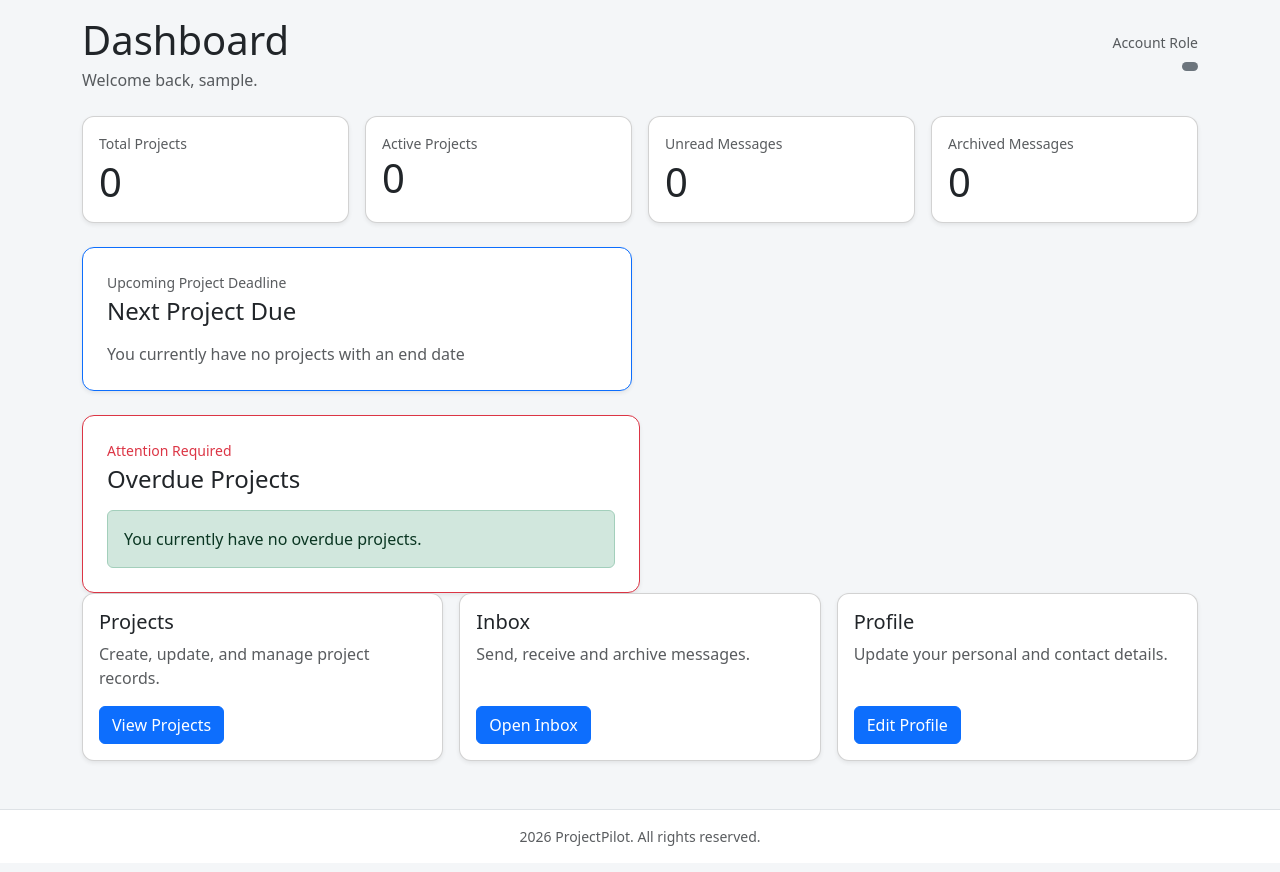
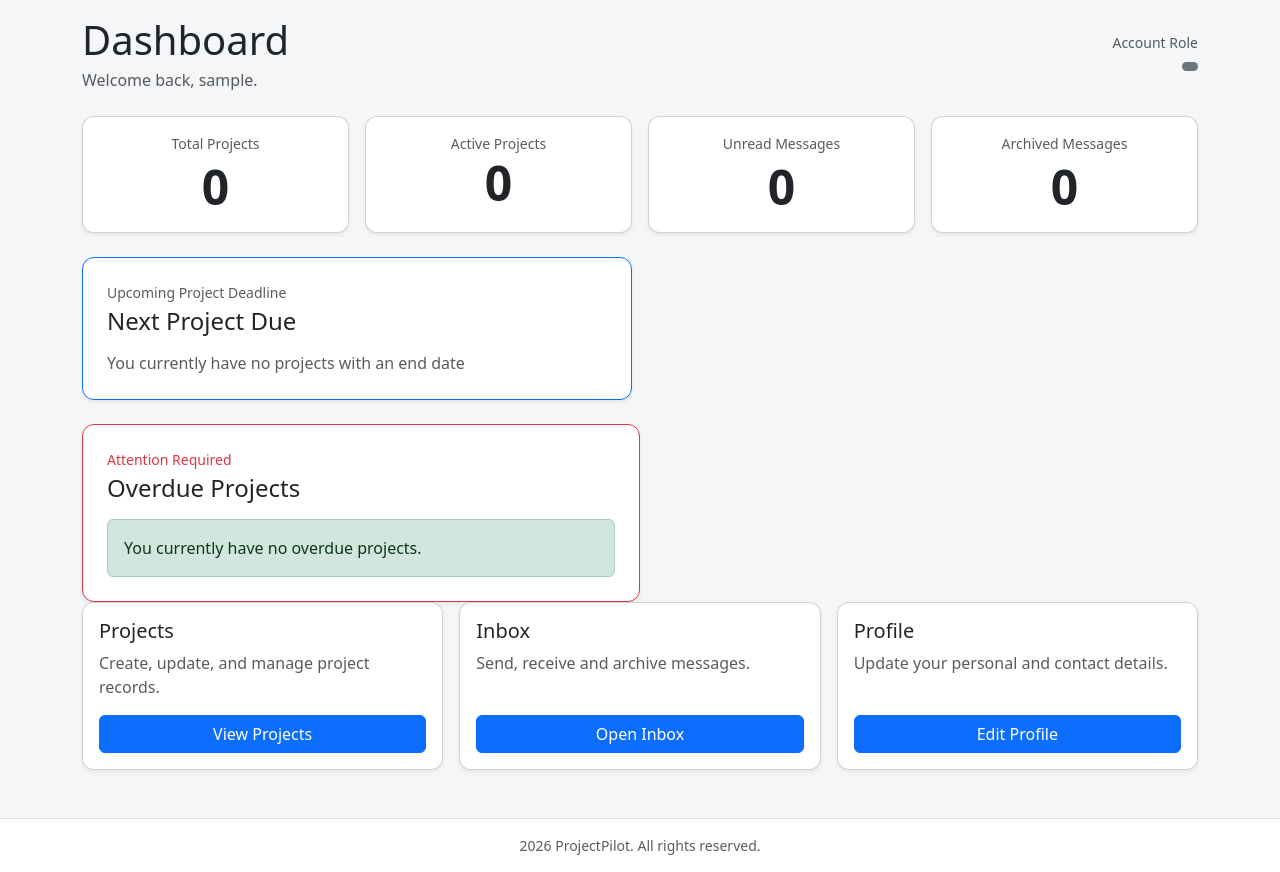
Before and after one commit to ScriptusDigital/Frameworks_Assignment, a Django app: page / in a window 1280 px wide. Shown: the part 56-928 px from the top of the page. Before the commit the page ends 902 px from the top, so only its background shows below. Run offline with Django 5.2, Linux system fonts and the light colour scheme; the visitor is signed in with stand-in values (Sample User, id 1); data that the repository does not hold is empty.

Commit message:
style: card styling changed

```diff
--- a/templates/dashboard.html
+++ b/templates/dashboard.html
@@ -24,9 +24,10 @@
 <div class="row g-3 mb-4">
     <div class="col-sm-6 col-lg-3">
         <div class="card shadow-sm h-100">
-            <div class="card-body">
+            <div class="card-body text-center">
                 <div class="text-muted small mb-1">Total Projects</div>
-                <div class="display-6">{{ total_projects }} </div>
+                <div class="display-5 fw-semibold">
+                    {{ total_projects }} </div>
 
             </div>
         </div>
@@ -34,27 +35,30 @@
 
     <div class="col-sm-6 col-lg-3">
         <div class="card shadow-sm h-100">
-            <div class="card-body">
+                 <div class="card-body text-center">
                 <div class="text-muted small">Active Projects</div>
-                <div class="display-6">{{ active_projects }} </div>
+                  <div class="display-5 fw-semibold">
+                    {{ active_projects }} </div>
             </div>
         </div>
     </div>
 
     <div class="col-sm-6 col-lg-3">
         <div class="card shadow-sm h-100">
-            <div class="card-body">
+            <div class="card-body text-center">
                 <div class="text-muted small mb-1">Unread Messages</div>
-                <div class="display-6">{{ unread_messages }} </div>
+                       <div class="display-5 fw-semibold">
+                    {{ unread_messages }} </div>
             </div>
         </div>
     </div>
 
     <div class="col-sm-6 col-lg-3">
         <div class="card shadow-sm h-100">
-            <div class="card-body">
+             <div class="card-body text-center">
                 <div class="text-muted small mb-1">Archived Messages</div>
-                <div class="display-6">{{ archived_messages }} </div>
+                  <div class="display-5 fw-semibold">
+                    {{ archived_messages }} </div>
             </div>
         </div>
 
@@ -86,7 +90,7 @@
 
                     {{ next_project.name }}
                 </h3>
-<div class="row g-3 mb-4">
+<div class="row g-3">
         <div class="col-sm-6">
             <div class="text-muted small">
                 Deadline
@@ -110,9 +114,9 @@
             </div>
         </div>
 
-        <div class="mt-auto">
+        <div class="text-center mt-5">
 
-            <a href="{% url 'project_detail' next_project.pk %}" class="btn btn-primary">
+            <a href="{% url 'project_detail' next_project.pk %}" class="btn btn-primary px-5">
             View Project
             </a>
         </div>
@@ -166,10 +170,16 @@
 
         </div>
     </div>
-               <a href="{% url 'project_detail' project.pk %}" class="btn btn-sm btn-outline-danger">
+
+            <div class="mt-auto pt-3">
+
+
+
+               <a href="{% url 'project_detail' project.pk %}" class="btn btn-outline-danger">
                 View
                </a>
             </div>
+              </div>
     </div>
 
     {% endfor %}
@@ -201,7 +211,8 @@
                     Create, update, and manage project records.
                 </p>
 
-                <a href="{% url 'project_list' %}" class="btn btn-primary align-self-start">View Projects</a>
+                <a href="{% url 'project_list' %}" class="btn btn-primary w-100 mt-auto"
+                >View Projects</a>
             </div>
         </div>
     </div>
@@ -215,7 +226,8 @@
                         Send, receive and archive messages.
                     </p>
 
-                    <a href="{% url 'inbox' %}" class="btn btn-primary align-self-start">Open Inbox</a>
+                    <a href="{% url 'inbox' %}" class="btn btn-primary w-100 mt-auto">
+                        Open Inbox</a>
                      </div>
                 </div>
             </div>
@@ -229,7 +241,8 @@
                                 Update your personal and contact details.
                             </p>
 
-                            <a href="{% url 'profile' %}" class="btn btn-primary align-self-start">Edit Profile</a>
+                            <a href="{% url 'profile' %}" class="btn btn-primary w-100 mt-auto">
+                                Edit Profile</a>
 
 
                         </div>
```
